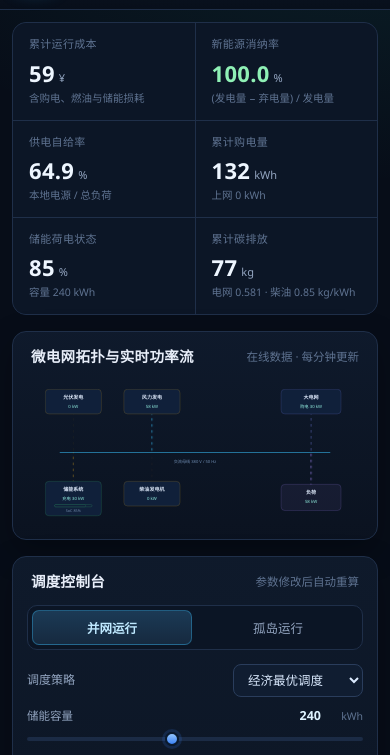
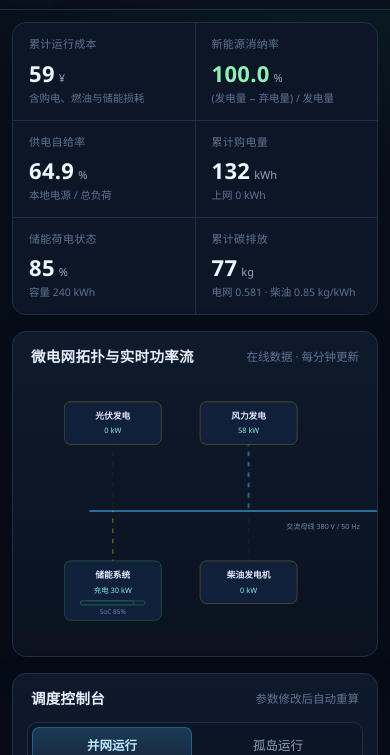
Before and after one commit to huihuhi669/microgrid-hw, a plain HTML site: page hw3-ems/index.html in a window 390 px wide. Shown: the part 80-835 px from the top of the page. Drawn offline with Linux system fonts and the light colour scheme.

Commit message:
修复 EMS 日志显示、框图标签重叠并优化双栏布局
Co-Authored-By: Claude Code <noreply@anthropic.com>

```diff
--- a/hw3-ems/index.html
+++ b/hw3-ems/index.html
@@ -77,6 +77,7 @@ body{
 .kpi.warn b{color:#ffd98a}
 /* topology */
 .topo-card{padding-bottom:6px; display:flex; flex-direction:column}
+.topo-scroll{width:100%; overflow-x:auto; flex:1; display:flex; align-items:center}
 .topo-svg{width:100%; max-width:100%; height:auto; display:block; padding:4px 6px 0; margin:auto 0; min-width:0}
 .bus-line{stroke:rgba(56,189,248,.55); stroke-width:3; stroke-linecap:round}
 .bus-label{fill:#6e8bb0; font-size:11px; text-anchor:middle; font-family:inherit}
@@ -179,6 +180,7 @@ footer .sig b{color:var(--sky); font-weight:600}
   .who{padding:0 6px 0 10px}
   .wrap{padding:12px 12px 24px}
   .kpi-strip{grid-template-columns:repeat(2,1fr)}
+  .topo-svg{min-width:620px}
   .arch{flex-direction:column}
   .arch-arrow{transform:rotate(90deg); align-self:center}
 }
@@ -240,6 +242,7 @@ footer .sig b{color:var(--sky); font-weight:600}
       <h2>微电网拓扑与实时功率流</h2>
       <span class="hint" id="topoHint">在线数据 · 每分钟更新</span>
     </div>
+    <div class="topo-scroll">
     <svg viewBox="0 0 940 430" class="topo-svg" role="img" aria-label="微电网拓扑">
       <path class="bus-line" d="M110,215 H830"/>
       <text class="bus-label" x="470" y="242">交流母线 380 V / 50 Hz</text>
@@ -285,6 +288,7 @@ footer .sig b{color:var(--sky); font-weight:600}
         <text class="t-val" id="v-load" x="780" y="350">0 kW</text>
       </g>
     </svg>
+    </div>
   </section>
 
   <aside class="side">
```
Also changed, not shown: hw2-control/index.html (+2 -0 lines).
